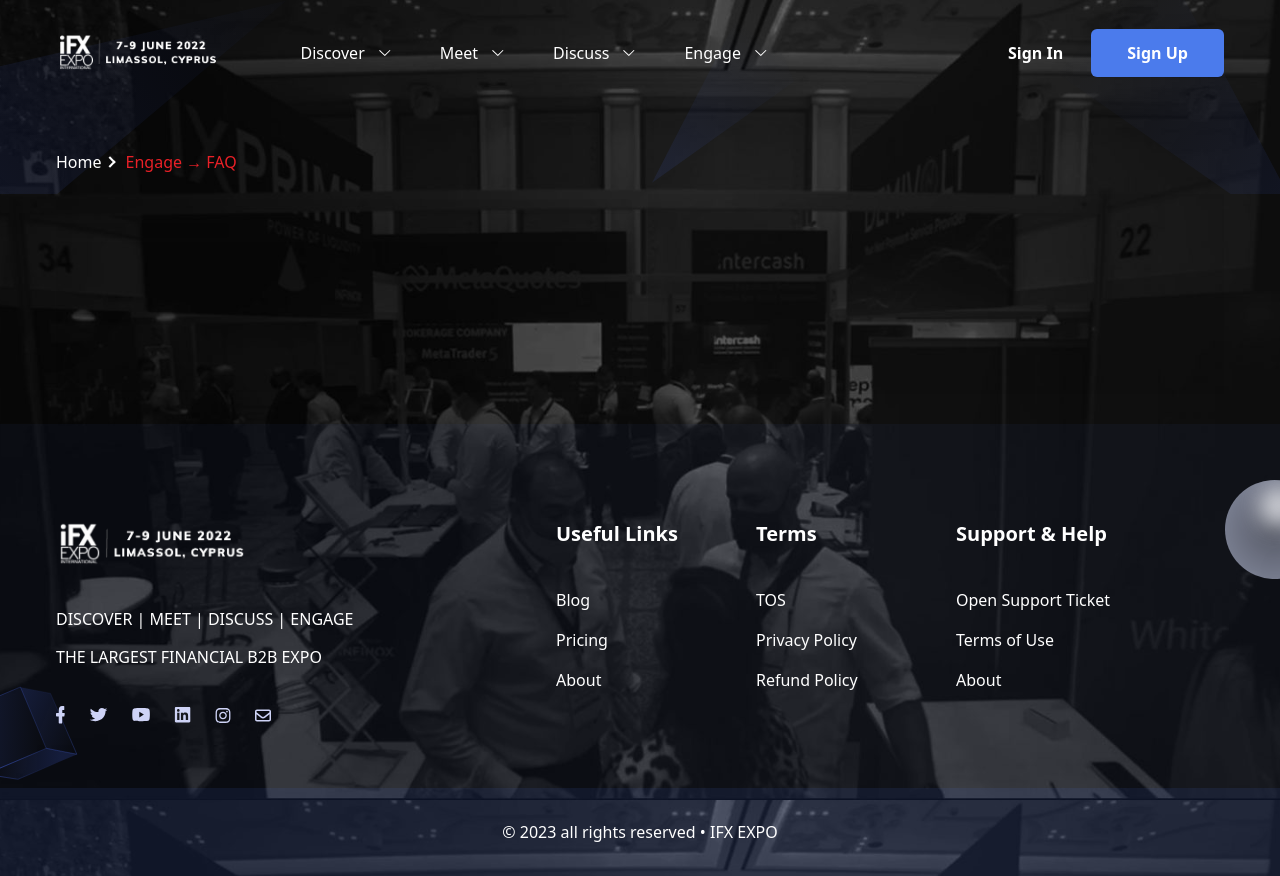
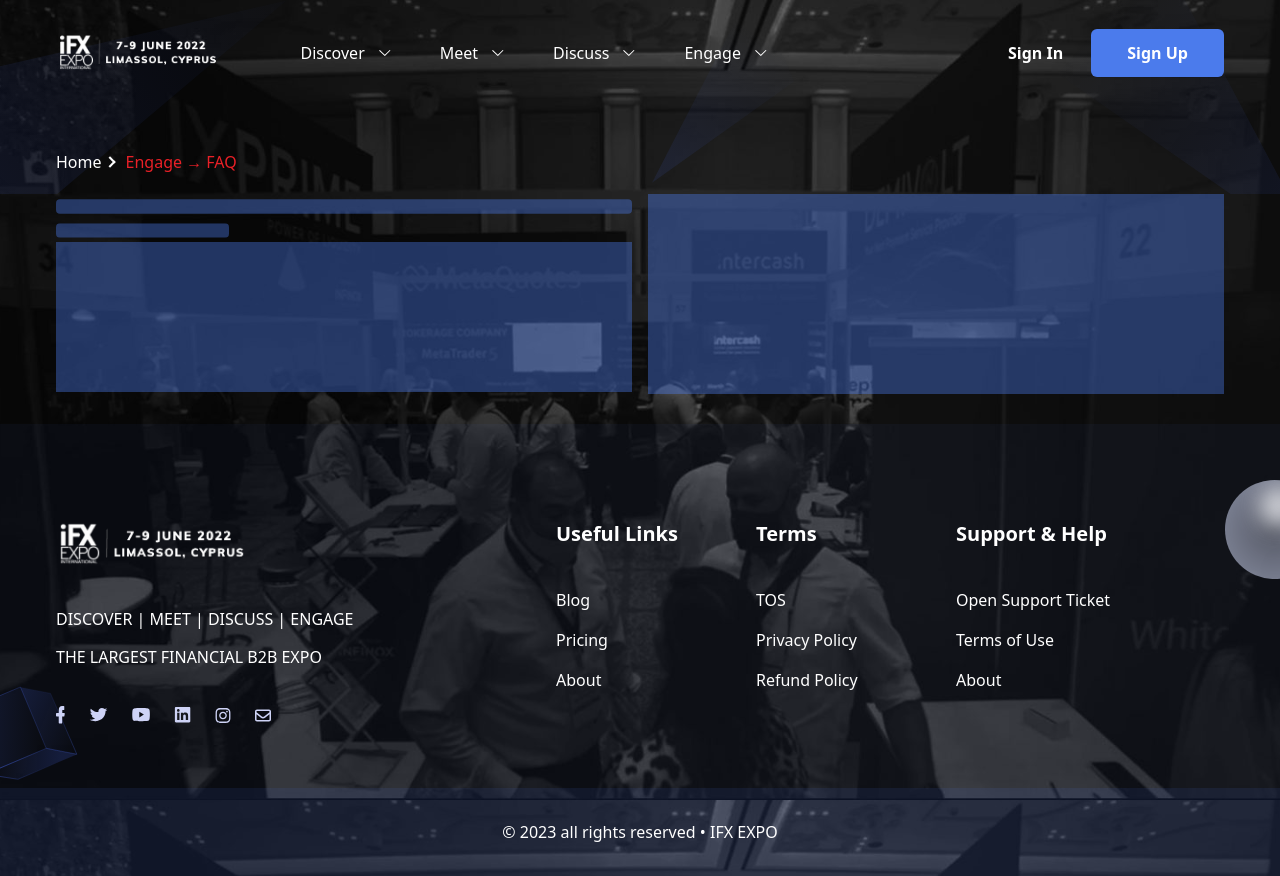
Before and after one commit to NguyenMinhChau/zalo, a Next.js app: page /engage/faq in a window 1280 px wide. Built offline with nearby package versions, Linux system fonts and the light colour scheme.

Commit message:
IFX EXPO - change CSS

```diff
--- a/components/SkeletonCP/styles.module.css
+++ b/components/SkeletonCP/styles.module.css
@@ -1,3 +1,3 @@
 .bgc {
-	background-color: #4b7bec;
+	background-color: #4b7bec !important;
 }
```
